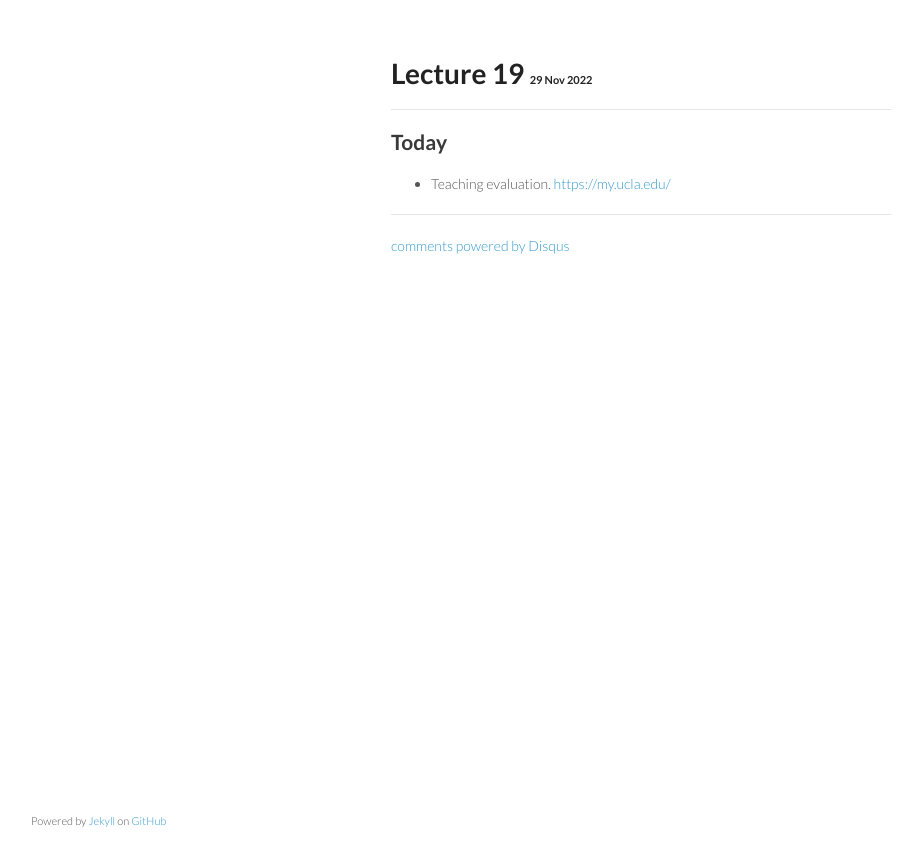
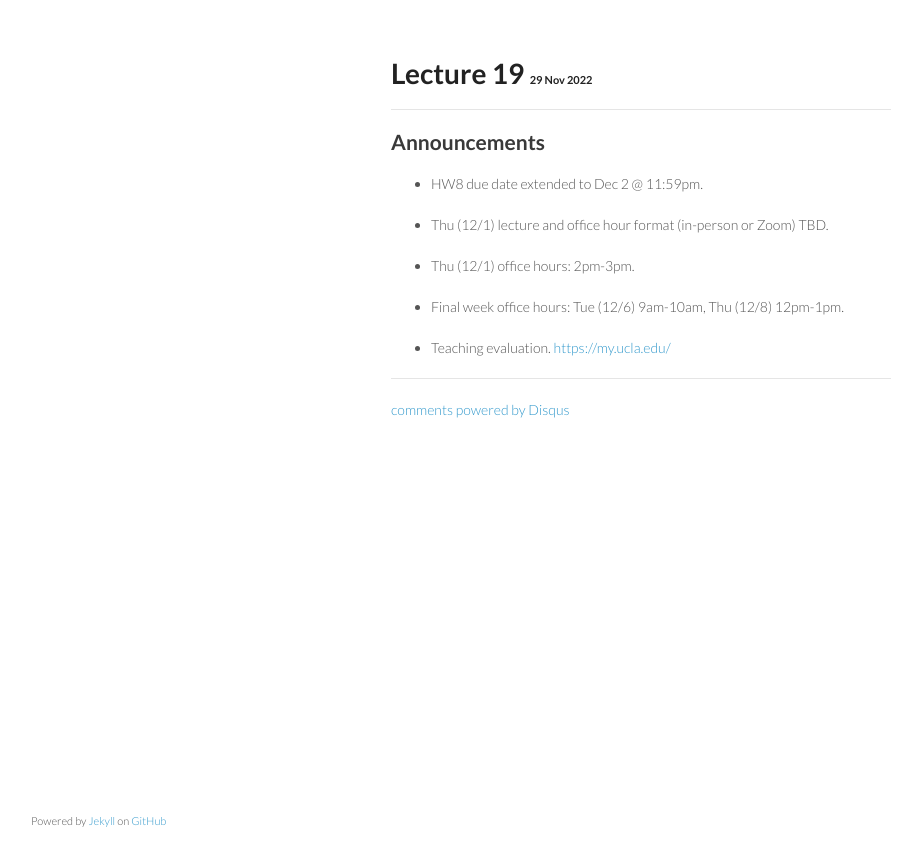
Before and after one commit to ucla-biostat-216/2022fall, a Jekyll site: the page built from _posts/2022-11-29-week11-day1.md, in a window 1280 px wide. Shown: the top 866 px of the page, without its empty margins (179-1101 px from the left). Built offline with Jekyll 4.4.1, drawn with Linux system fonts in a browser that asks for light colours; comment, search, counter and statistics services are not loaded.

Commit message:
final week OH schedule

```diff
--- a/_posts/2022-11-29-week11-day1.md
+++ b/_posts/2022-11-29-week11-day1.md
@@ -4,6 +4,14 @@ title: Lecture 19
 category: biostat216fall2022
 ---
 
-## Today
+## Announcements
+
+* HW8 due date extended to Dec 2 @ 11:59pm.
+
+* Thu (12/1) lecture and office hour format (in-person or Zoom) TBD.
+
+* Thu (12/1) office hours: 2pm-3pm.
+
+* Final week office hours: Tue (12/6) 9am-10am, Thu (12/8) 12pm-1pm.
 
 * Teaching evaluation. <https://my.ucla.edu/>
```
Also changed, not shown: 1 other file.
